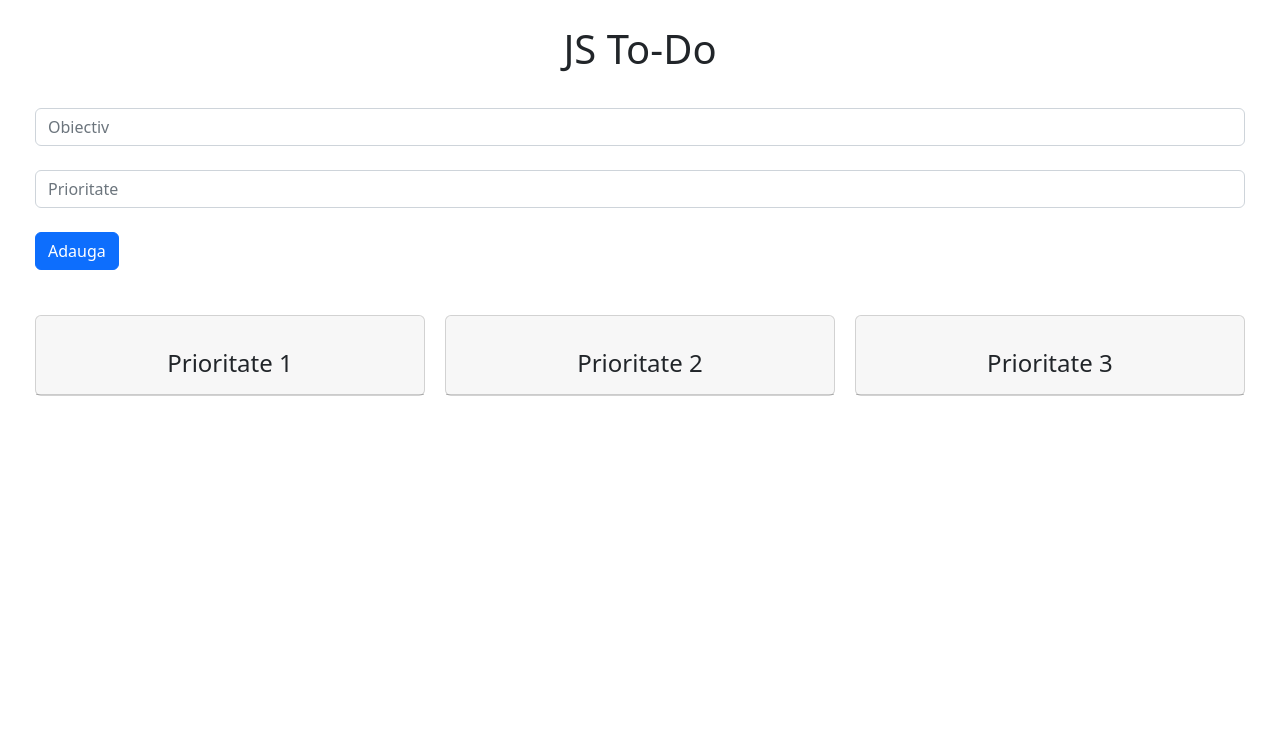
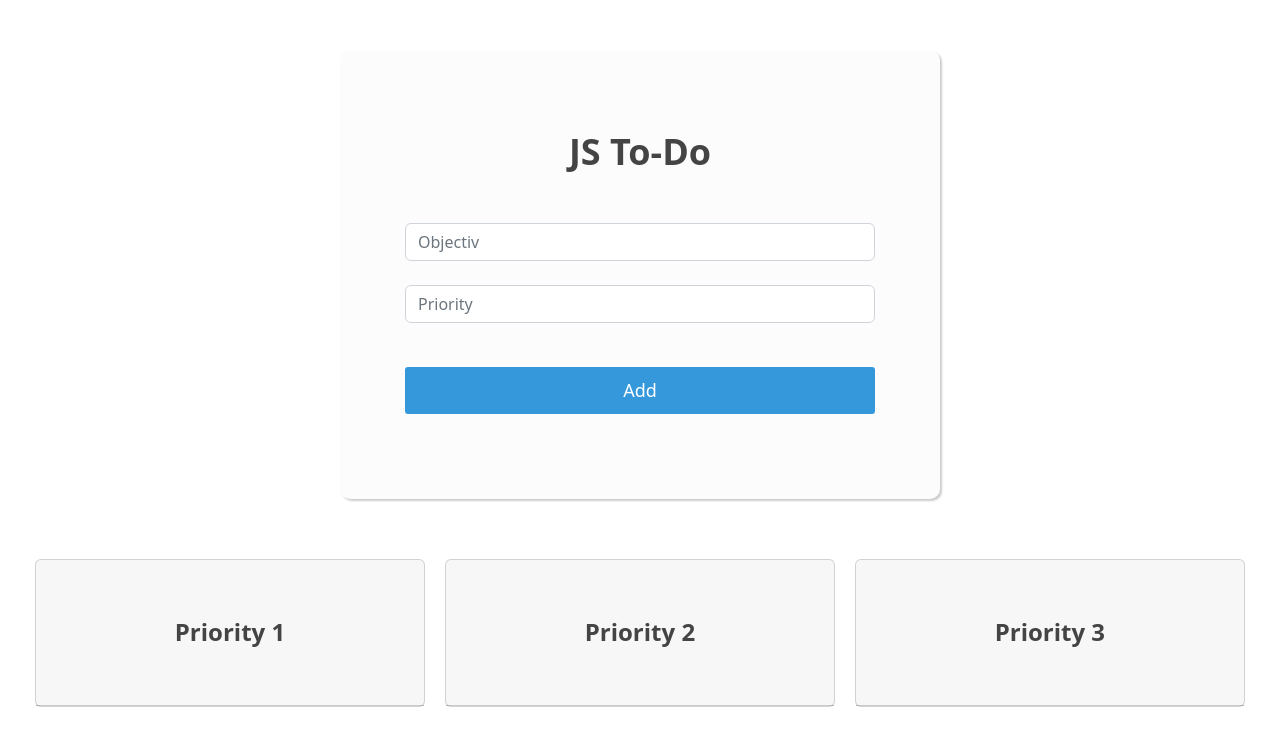
Before and after one commit to MoldovanMarian/To-Do-list, a plain HTML site: page index.html in a window 1280 px wide. Drawn offline with nearby package versions, Linux system fonts and the light colour scheme.

Commit message:
modificare cod

```diff
--- a/index.html
+++ b/index.html
@@ -1,24 +1,45 @@
 <!DOCTYPE html>
 <html lang="en">
   <head>
-    <meta charset="UTF-8">
-    <link rel="stylesheet" href="https://cdnjs.cloudflare.com/ajax/libs/meyer-reset/2.0/reset.css">
-    <meta http-equiv="X-UA-Compatible" content="IE=edge">
-    <meta name="viewport" content="width=device-width, initial-scale=1.0">
-    <link href="https://cdn.jsdelivr.net/npm/bootstrap@5.2.1/dist/css/bootstrap.min.css" rel="stylesheet" integrity="sha384-iYQeCzEYFbKjA/T2uDLTpkwGzCiq6soy8tYaI1GyVh/UjpbCx/TYkiZhlZB6+fzT" crossorigin="anonymous">
-    <link rel="stylesheet" href="style.css">
-    <title>JS</title>
+    <meta charset="UTF-8" />
+    <link
+      rel="stylesheet"
+      href="https://cdnjs.cloudflare.com/ajax/libs/meyer-reset/2.0/reset.css"
+    />
+    <meta http-equiv="X-UA-Compatible" content="IE=edge" />
+    <meta name="viewport" content="width=device-width, initial-scale=1.0" />
+    <link
+      href="https://cdn.jsdelivr.net/npm/bootstrap@5.2.1/dist/css/bootstrap.min.css"
+      rel="stylesheet"
+      integrity="sha384-iYQeCzEYFbKjA/T2uDLTpkwGzCiq6soy8tYaI1GyVh/UjpbCx/TYkiZhlZB6+fzT"
+      crossorigin="anonymous"
+    />
+    <link rel="stylesheet" href="style.css" />
+    <script defer src="main.js"></script>
+    <title>To-Do App</title>
   </head>
   <body>
+    <div class="container">
       <h1>JS To-Do</h1>
 
       <div class="adauga_obiective">
         <div class="form-group">
-            <input type="text" class="form-control" placeholder="Obiectiv" id="obiectiv">
-            <br>
-            <input type="number" class="form-control" placeholder="Prioritate" id="prioritate">
-            <br>
-            <button class="btn btn-primary" onclick="adaugaObiectiv()">Adauga</button>
+          <input
+            type="text"
+            class="form-control"
+            placeholder="Objectiv"
+            id="obiectiv"
+          />
+          <br />
+          <input
+            type="number"
+            class="form-control"
+            placeholder="Priority"
+            id="prioritate"
+          />
+          <br />
+          <button class="add_button" onclick="adaugaObiectiv()">Add</button>
+        </div>
       </div>
     </div>
 
@@ -26,7 +47,7 @@
       <div>
         <div class="card">
           <div class="card-header">
-                  <h1>Prioritate 1</h1>
+            <h1>Priority 1</h1>
           </div>
           <ul class="list-group list-group-flush" id="prioritate_1"></ul>
         </div>
@@ -34,7 +55,7 @@
       <div>
         <div class="card">
           <div class="card-header">
-                    <h1>Prioritate 2</h1>
+            <h1>Priority 2</h1>
           </div>
           <ul class="list-group list-group-flush" id="prioritate_2"></ul>
         </div>
@@ -42,14 +63,11 @@
       <div>
         <div class="card">
           <div class="card-header">
-                    <h1>Prioritate 3</h1>
+            <h1>Priority 3</h1>
           </div>
           <ul class="list-group list-group-flush" id="prioritate_3"></ul>
         </div>
       </div>
     </div>
-
-    <script src="main.js"></script>
-
   </body>
 </html>
--- a/main.js
+++ b/main.js
@@ -1,14 +1,14 @@
-function adaugaObiectiv(){
+function adaugaObiectiv() {
   let obiectiv = document.getElementById("obiectiv").value;
   let prioritate = document.getElementById("prioritate").value;
 
-    if(obiectiv.length === 0){
-        alert("Camp gol");
+  if (obiectiv.length === 0) {
+    alert("Fill in with your objective.");
     return;
-    }else if (parseInt(prioritate) === 0){
-        alert("Camp gol");
+  } else if (parseInt(prioritate) === 0) {
+    alert("Choose one of the 3 properties.");
     return;
-    }else{
+  } else {
     document.getElementById("obiectiv").value = "";
     document.getElementById("prioritate").value = "";
   }
@@ -20,7 +20,7 @@ function adaugaObiectiv(){
 
   let lista;
 
-    switch(parseInt(prioritate)){
+  switch (parseInt(prioritate)) {
     case 1:
       lista = document.getElementById("prioritate_1");
       break;
@@ -31,13 +31,13 @@ function adaugaObiectiv(){
       lista = document.getElementById("prioritate_3");
       break;
     default:
-            alert("Prioritate");
+      alert("Choose one of the 3 properties.");
       return;
   }
 
   li.addEventListener("click", () => {
     li.remove(li);
-})
+  });
 
   lista.appendChild(li);
 }
--- a/style.css
+++ b/style.css
@@ -1,13 +1,37 @@
-.adauga_obiective{
+.container {
+  max-width: 600px;
+  margin: 50px auto;
+  padding: 30px;
+  background-color: #fcfcfc;
+  border-radius: 10px;
+  box-shadow: 2px 2px 2px rgba(0, 0, 0, 0.2);
+}
+
+.add_button {
+  background-color: #3498db;
+  color: #ffffff;
+  border: none;
+  border-radius: 3px;
+  padding: 10px;
+  cursor: pointer;
+  margin: 20px 0;
+  width: 100%;
+  font-size: 18px;
+}
+
+.adauga_obiective {
   margin: 35px;
 }
 
-h1{
+h1 {
+  font-size: 36px;
+  font-weight: 700;
   text-align: center;
-    margin-top: 25px;
+  margin: 50px 0;
+  color: #444444;
 }
 
-.obiective{
+.obiective {
   margin: 25px;
 }
 
```
Lines whose indentation alone changed are shown as unchanged.
